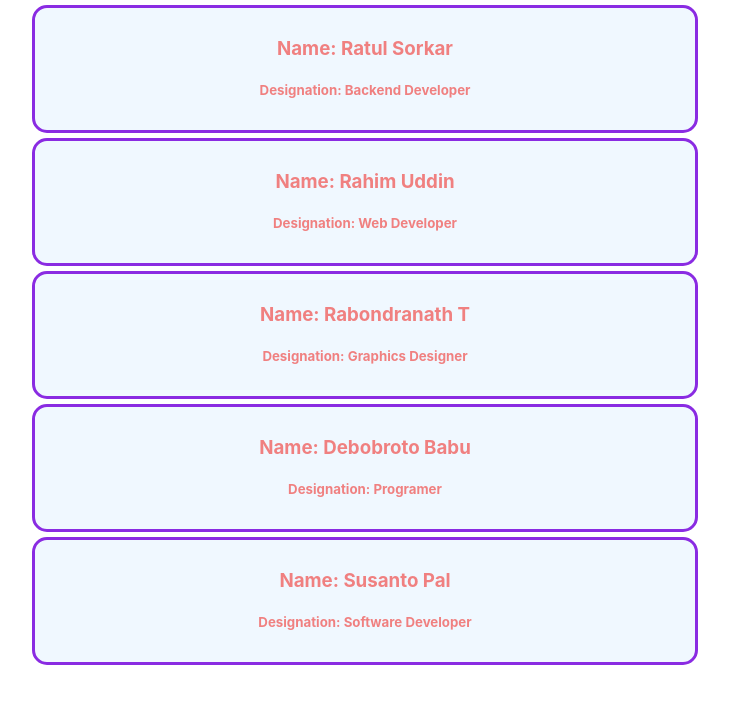
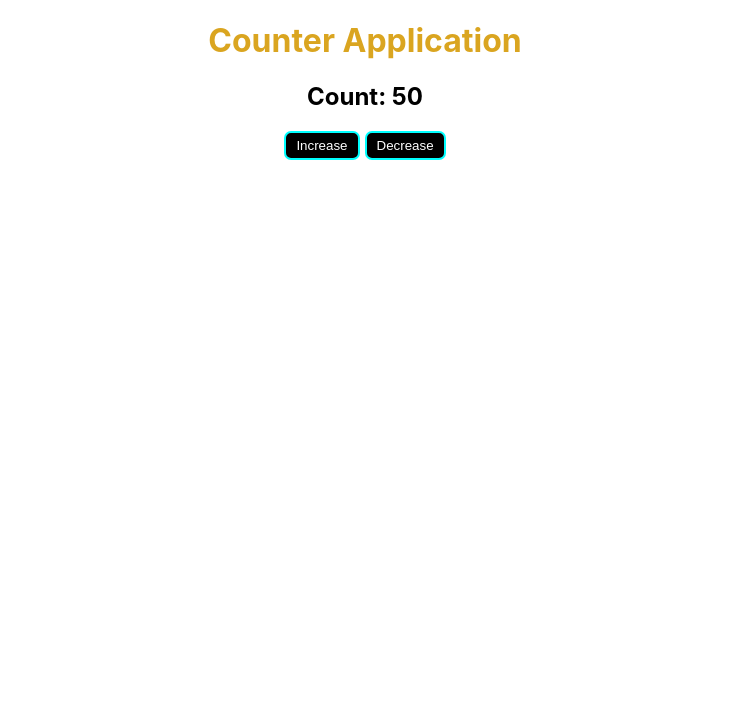
Before and after one commit to dev-rahim/react-core-concepts, a React (Create React App) app: page / in a window 1280 px wide. Shown: the top 704 px of the page, without its empty margins (275-1004 px from the left). Built offline with nearby package versions, Linux system fonts and the light colour scheme.

Commit message:
exploring use state and creating a counter app

```diff
--- a/src/App.js
+++ b/src/App.js
@@ -1,49 +1,44 @@
 import logo from './logo.svg';
 import './App.css';
+import { useState } from 'react';
 
 function App() {
 
-  const employesData = [
-    { name: 'Ratul Sorkar', designation: 'Backend Developer' },
-    { name: 'Rahim Uddin', designation: 'Web Developer' },
-    { name: 'Rabondranath T', designation: 'Graphics Designer' },
-    { name: 'Debobroto Babu', designation: 'Programer' },
-    { name: 'Susanto Pal', designation: 'Software Developer' },
-  ]
+  // const employesData = [
+  //   { name: 'Ratul Sorkar', designation: 'Backend Developer' },
+  //   { name: 'Rahim Uddin', designation: 'Web Developer' },
+  //   { name: 'Rabondranath T', designation: 'Graphics Designer' },
+  //   { name: 'Debobroto Babu', designation: 'Programer' },
+  //   { name: 'Susanto Pal', designation: 'Software Developer' },
+  // ]
 
-  // const employesName = [
-  //   'Rahim Uddin',
-  //   'Nabila',
-  //   'Emon',
-  //   'Nobita',
-  //   'Sohag',
-  //   'Arafat',
-  // ]
-  // const employesRoll = [
-  //   '1250',
-  //   '1251',
-  //   '1252',
-  //   '1253',
-  //   '1254',
-  //   '1255',
-  // ]
+
   return (
     <div className="App">
-      {employesData.map(employ => <Project name={employ.name} designation={employ.designation}></Project>)}
-
-      {/* <Project name={employesName[0]} roll={employesRoll[0]}></Project> */}
+      <Counter></Counter>
+      {/* {employesData.map(employ => <Project name={employ.name} designation={employ.designation}></Project>)} */}
     </div>
   );
 }
 
+function Counter() {
+  const [count, setCount] = useState(50);
+  const Increase = () => {
+    setCount(count + 1);
+  }
+  const Decrease = () => setCount(count - 1)
+  return (
+    <div className="">
+      <h1 style={{ color: 'goldenRod' }} >Counter Application</h1>
+      <h2>Count: {count}</h2>
+      <button style={{ background: "black", color: "white", padding: '5px 10px', border: '2px solid aqua', borderRadius: '7px' }} onClick={Increase} >Increase</button>
+      <button style={{ background: "black", color: "white", padding: '5px 10px', border: '2px solid aqua', borderRadius: '7px', margin: '0 0 0 5px' }} onClick={Decrease} >Decrease</button>
+    </div>
+  )
+}
+
 function Project(props) {
-  /*  const box = {
-     color: 'red',
-     background: 'aqua',
-     margin: '10px 20px',
-     borderRadius: '10px',
-     border: '3px solid green'
-   } */
+
   return (
     <div className='Box'>
       <h3>Name: {props.name}</h3>
```
